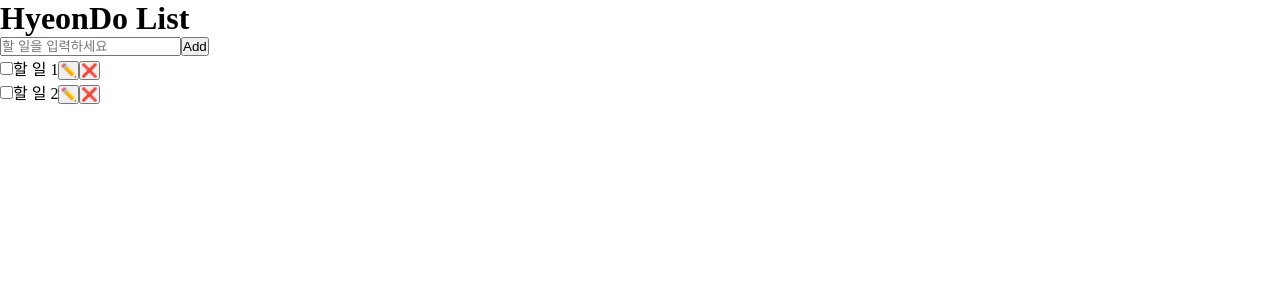
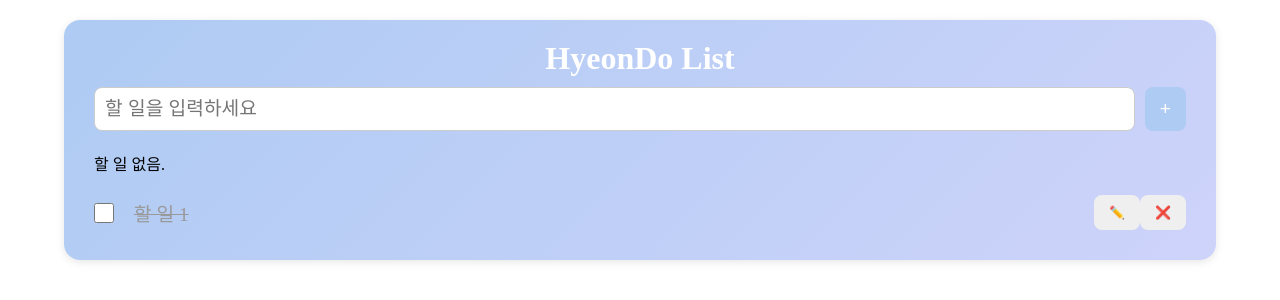
Before and after one commit to hyeonseo8822/Programming, a React (Vite) app: page / in a window 1280 px wide. Shown: the top 300 px of the page. Built offline with nearby package versions, Linux system fonts and the light colour scheme.

Commit message:
todoListApp HTML className todolist.css

```diff
--- a/src/TodoList.jsx
+++ b/src/TodoList.jsx
@@ -1,25 +1,23 @@
+import './todoList.css'
+
 function TodoList() {
     return (
-        <div>
-            <h1>HyeonDo List</h1>
-            <form>
-                <input type="text" placeholder="할 일을 입력하세요" />
-                <button type="submit">Add</button>
+        <div className="todo">
+            <h1 className="todo__title">HyeonDo List</h1>
+            <form className="todo__form">
+                <input type="text" placeholder="할 일을 입력하세요" className='todo__input' />
+                <button type="submit" className="todo__button todo_button--add">+</button>
             </form>
-            <ul>
-                <li>
-                    <input type="checkbox" id="todo1" />
-                    <label htmlFor="todo1">할 일 1</label>
-                    <button type="button">✏️</button>
-                    <button type="button">❌</button>
+            <ul className="todo__list">
+                <li className="todo__item todo--empty">
+                    <p>할 일 없음.</p>
                 </li>
-                <li>
-                    <input type="checkbox" id="todo2" />
-                    <label htmlFor="todo2">할 일 2</label>
-                    <button type="button">✏️</button>
-                    <button type="button">❌</button>
+                <li className="todo__item todo__item--complete">
+                    <input type="checkbox" id="todo1" className="todo__check"/>
+                    <label htmlFor="todo1" className='todo__label'>할 일 1</label>
+                    <button type="button" className="todo__button todo__button--edit">✏️</button>
+                    <button type="button" className="todo__button todo__button--delete">❌</button>
                 </li>
-                {/* li{할일$}*10 */}
             </ul>
         </div>
     )
--- /dev/null
+++ b/src/todoList.css
@@ -0,0 +1,71 @@
+.todo {
+    width: max(400px, 90%);
+    background: linear-gradient(135deg, #aecbf3, #ced3fa);
+    margin: 20px auto;
+    padding: 20px;
+    border-radius: 16px;
+    box-shadow: 0 2px 8px rgba(0, 0, 0, 0.1); /* 가로 세로 블러 색상 */
+}
+.todo__title {
+    text-align: center;
+    color: #fff;
+    font-size: 2rem;
+}
+
+.todo__form {
+    padding: 10px;
+    display: flex;
+}
+
+.todo__input {
+    outline: none;
+    padding: 10px;
+    margin-right: 10px;
+    font-size: 1.2rem;
+    border: 1px solid #ccc;
+    border-radius: 8px;
+    flex: 1;
+}
+
+.todo__button {
+    padding: 10px 15px;
+    font-size: 1.2rem;
+    border: none;
+    border-radius: 8px;
+    cursor: pointer;
+}
+.todo_button--add {
+    background-color: #aecbf3;
+    color: rgb(255, 255, 255);
+}
+.todo__item {
+    display: flex;
+    align-items: center;
+    padding: 10px;
+}
+.todo__check {
+    width: 20px;
+    height: 20px;
+    margin-right: 10px;
+    accent-color: #758cc4; /* 체크박스 색상 */
+}
+
+.todo__label {
+    flex: 1;
+    font-size: 1.2rem;
+    margin-left: 10px;
+}
+
+.todo__button--edit,
+.todo__button--delete {
+    font-size: 0.8rem;
+}
+
+.todo__item--complete .todo__label {
+    text-decoration: line-through;
+    color: #999;
+}
+
+
+/* A > B : A 바로 아래 자식 b
+A B : A의 자손 B */
```
